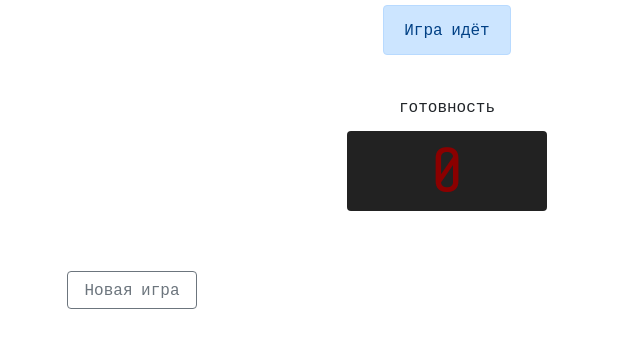
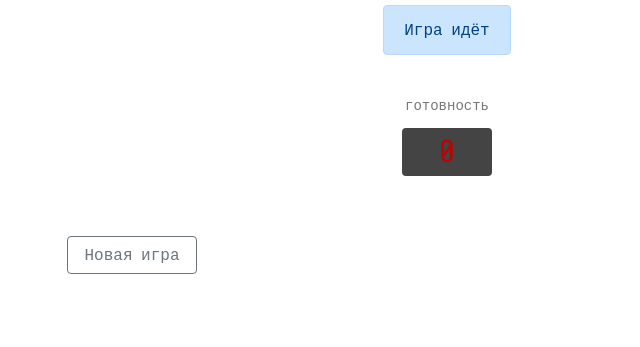
Before and after one commit to SkillTeam/Module_13, a plain HTML site: page index.html in a window 1280 px wide. Shown: the part 67-414 px from the top of the page, without its empty margins (193-833 px from the left). Drawn offline with nearby package versions, Linux system fonts and the light colour scheme.

Commit message:
Update style.css

```diff
--- a/style.css
+++ b/style.css
@@ -4,10 +4,9 @@ body {
 
 .timer-output{
     width: 200px;
-    background: #222;
-    color: darkred;
-    padding: 16px 8px;
-    font-size: 64px;
+    background: #444;
+    color: rgb(190, 2, 2);
+    font-size: 54px;
     text-align: center;
     line-height: 1;
     user-select: none;
@@ -26,7 +25,17 @@ body {
     width: 130px;
 }
 
+#counterField {
+    width: 90px;
+    font-size: 32px;
+}
+
+#counterText {
+    font-size: 14px;
+    color: #777;
+}
+
 #timerText {
     font-size: 18px;
-    color: #aaa;
+    color: #777;
 }
```
